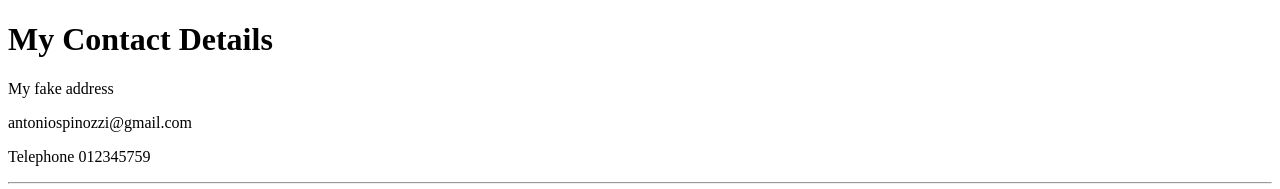
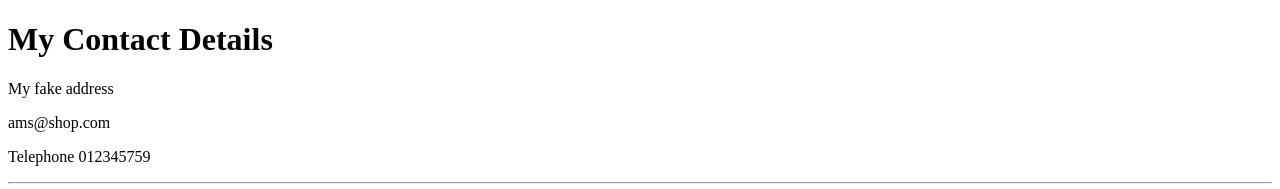
Before and after one commit to Antonio-Tully-Spinozzi/resume, a plain HTML site: page contact.html in a window 1280 px wide. Shown: the top 189 px of the page. Drawn offline with Linux system fonts and the light colour scheme.

Commit message:
Update contact.html

```diff
--- a/contact.html
+++ b/contact.html
@@ -9,7 +9,7 @@
 <body>
   <h1>My Contact Details</h1>
   <p>My fake address</p>
-  <p>antoniospinozzi@gmail.com</p>
+  <p>ams@shop.com</p>
   <p>Telephone 012345759</p>
   <hr>
   <form class="" action="mailto:ams@shop.com" method="post" enctype="text/plain" target="_blank">
```
